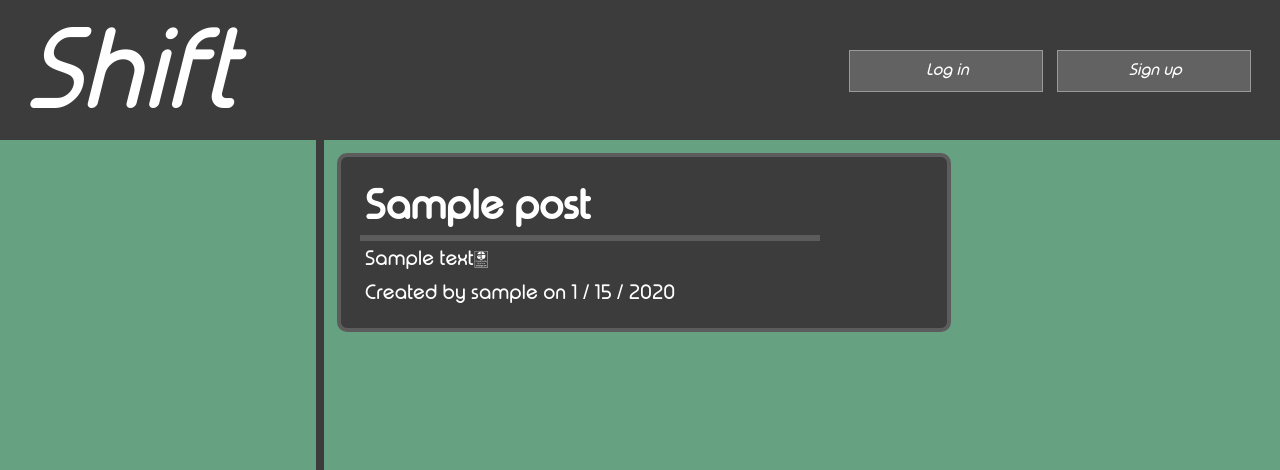
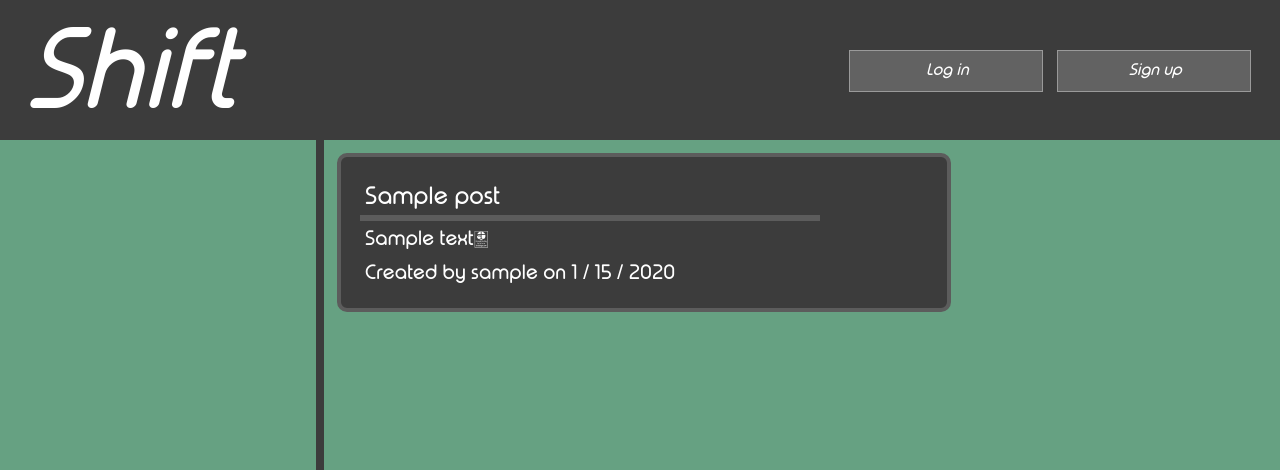
Before and after one commit to 4b3c/youShift, a Django app: page / in a window 1280 px wide. Shown: the top 470 px of the page. Run offline with Django 4.2, Linux system fonts and the light colour scheme; tables that the repository leaves empty hold one stand-in row (values such as "Sample post").

Commit message:
posts have their own page
url such as /post/1/ directs you to the post with an id of 1 etc, the home page posts also direct you to that url if you cick on the title

```diff
--- a/shift/hacks/templates/hacks/home.html
+++ b/shift/hacks/templates/hacks/home.html
@@ -22,7 +22,7 @@
         <div class="post-container">
             {% for post in shift_posts %}
             <div class="shift-post">
-                <h1 style="margin: 5px;">{{ post.title }}</h1>
+                <a href="{% url 'post' post_id=post.id %}" class="post-title">{{ post.title }}</a>
                 <hr style="border: 3px solid #5C5C5C; width: 80%; margin: 0%;">
                 <p style="margin: 5px">{{ post.content }}</p>
                 <p style="margin: 5px">Created by {{ post.author.username }} on {{ post.created_at.month }} / {{ post.created_at.day }} / {{ post.created_at.year }}</p>
--- a/shift/hacks/templates/hacks/myhome.html
+++ b/shift/hacks/templates/hacks/myhome.html
@@ -21,7 +21,7 @@
         <div class="post-container">
             {% for post in shift_posts %}
             <div class="shift-post">
-                <h1 style="margin: 5px;">{{ post.title }}</h1>
+                <a href="{% url 'post' post_id=post.id %}" class="post-title">{{ post.title }}</a>
                 <hr style="border: 3px solid #5C5C5C; width: 80%; margin: 0%;">
                 <p style="margin: 5px">{{ post.content }}</p>
                 <p style="margin: 5px">Created by {{ post.author.username }} on {{ post.created_at.month }} / {{ post.created_at.day }} / {{ post.created_at.year }}</p>
--- a/shift/hacks/urls.py
+++ b/shift/hacks/urls.py
@@ -5,4 +5,5 @@ urlpatterns = [
     path('', views.home, name='home'),
     path('logout/', views.user_logout, name='user_logout'),
     path('profile/', views.profile, name='profile'),
+    path('post/<int:post_id>/', views.post, name='post'),
 ]
--- a/shift/hacks/views.py
+++ b/shift/hacks/views.py
@@ -1,4 +1,4 @@
-from django.shortcuts import render, redirect
+from django.shortcuts import render, redirect, get_object_or_404
 from django.contrib.auth import login, logout
 from django.contrib import messages
 from .forms import ShifterCreationForm, UsernameAuthenticationForm, ShiftPostForm, ShifterProfileForm
@@ -88,3 +88,10 @@ def profile(request):
 
     shift_posts = Shift_post.objects.all()
     return render(request, 'hacks/profile.html', {'shift_posts': shift_posts, 'pe_form': pe_form})
+
+
+
+
+def post(request, post_id):
+    post = get_object_or_404(Shift_post, pk=post_id)
+    return render(request, 'hacks/post.html', {'post': post})
--- a/shift/static/styles.css
+++ b/shift/static/styles.css
@@ -180,9 +180,16 @@ input[type="submit"]:hover {
   justify-content: center;
   text-decoration: none;
 }
-
-
-
+a.post-title {
+  margin: 5px;
+  color: white;
+  text-decoration: none;
+  font-size: 1.2em;
+  width: fit-content;
+}
+a.post-title:hover {
+  text-decoration: underline;
+}
 
 
 
```
Also changed, not shown: shift/hacks/templates/hacks/post.html (added, +19 -0 lines).
